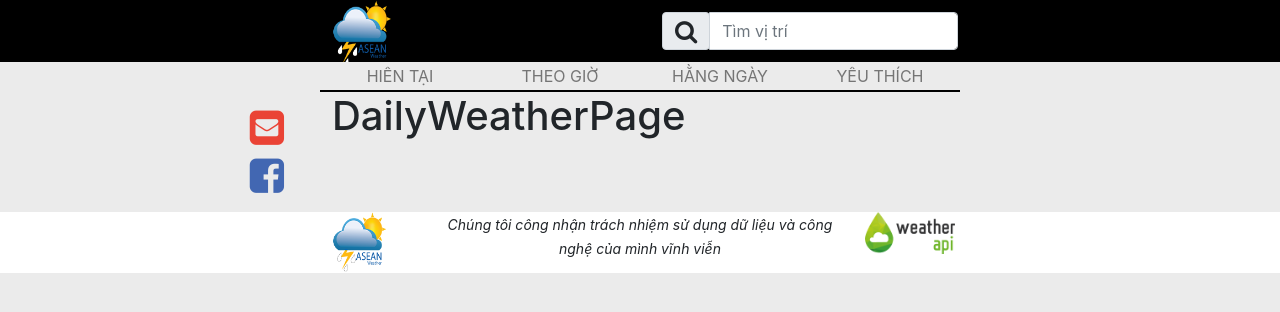
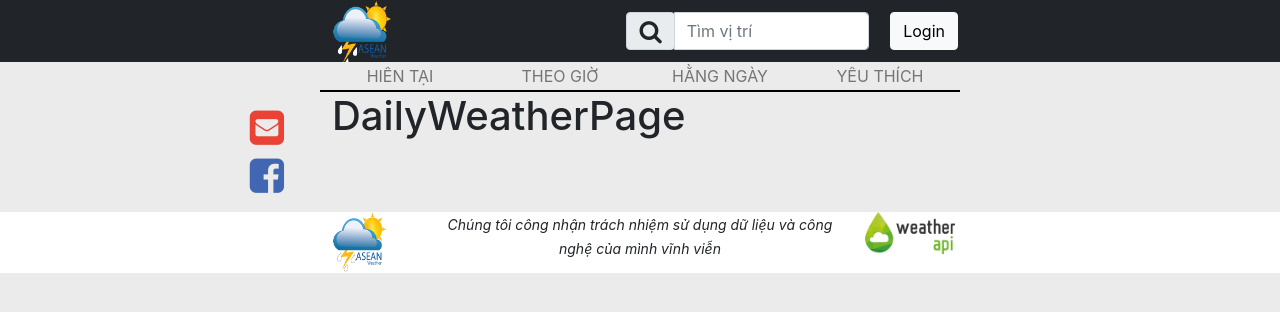
Before and after one commit to Engine194/AseanWeather, a React (Create React App) app: page /main/days in a window 1280 px wide. Shown: the top 312 px of the page. Built offline with nearby package versions, Linux system fonts and the light colour scheme.

Commit message:
add button Login to header and add comments to code

```diff
--- a/src/presentation/components/currentAqi.jsx
+++ b/src/presentation/components/currentAqi.jsx
@@ -2,11 +2,14 @@ import { useEffect } from "react";
 import { Card } from "react-bootstrap";
 import aqi from "../../data/configAQI";
 
+// Thẻ show ra thông tin của chất lượng không khí (AQI)
 const CurrentAqi = ({ current }) => {
+    // Lấy ra chỉ số us-epa-index trong kết quả trả về
     const values = Object.values(current.air_quality);
     const usEpaIndex = values[6];
-    //console.log("111111111111",usEpaIndex);
+
     useEffect(() => {
+        // Đổi màu hiển thị đánh giá AQI tùy vào mức độ ô nhiễm
         aqi.fixColorOfAqi(usEpaIndex, "div.aqi");
     }, []);
 
--- a/src/presentation/components/currentAstronomyMoon.jsx
+++ b/src/presentation/components/currentAstronomyMoon.jsx
@@ -3,6 +3,7 @@ import { moonPhaseToVi } from "../../data/configMoonphase";
 import moonrise from "../../data/weatherImgs/moonrise.png";
 import moonset from "../../data/weatherImgs/moonset.png";
 
+// Thẻ show ra thông tin thiên văn của mặt trăng
 const currentAstronomyMoon = ({astronomy}) => {
     return (
         <>
--- a/src/presentation/components/currentAstronomySun.jsx
+++ b/src/presentation/components/currentAstronomySun.jsx
@@ -2,6 +2,7 @@ import { Card } from "react-bootstrap";
 import sunrise from "../../data/weatherImgs/sunrise.png";
 import sunset from "../../data/weatherImgs/sunset.png";
 
+// Thẻ show ra thông tin thiên văn của mặt trời
 const CurrentAstronomySun = ({ astronomy }) => {
     return (
         <>
--- a/src/presentation/components/currentDetail.jsx
+++ b/src/presentation/components/currentDetail.jsx
@@ -2,9 +2,8 @@ import { Card } from "react-bootstrap";
 import windDirection from "../../data/configWindDirection";
 import '../scss/currentPage.scss';
 
+// Thẻ show ra thông tin chi tiết của thời tiết hiện tại
 const CurrentDetail = ({ current }) => {
-
-
     return (
         <>
             <div className="row mt-3 mb-2">
--- a/src/presentation/layouts/header.jsx
+++ b/src/presentation/layouts/header.jsx
@@ -3,13 +3,14 @@ import logo from "../../data/weatherImgs/logo.png";
 
 const Header = () => {
     return (
-
         <div className="container-fluid">
-            <div className="row rowScssH1">
+            <div className="row bg-dark rowScssH1">
                 <div className="col-1 offset-3">
-                    <img src={logo} width="60" alt="Logo"/>
+                    <img src={logo} width="60" alt="Logo" />
                 </div>
-                <div className="col-3 offset-2">
+                <div className="col-5">
+                    <div className="row">
+                        <div className="col-6 offset-4">
                             <div className="input-group groupScssH1">
                                 <div className="input-group-prepend">
                                     <button className="input-group-text">
@@ -19,9 +20,15 @@ const Header = () => {
                                 <input type="text" className="form-control" placeholder="Tìm vị trí" />
                             </div>
                         </div>
+                        <div className="col-2">
+                            <div className="groupScssH1">
+                                <button className=" btn btn-light login">Login</button>
                             </div>
                         </div>
-
+                    </div>
+                </div>
+            </div>
+        </div>
     );
 }
 
--- a/src/presentation/layouts/navBar.jsx
+++ b/src/presentation/layouts/navBar.jsx
@@ -17,21 +17,25 @@ const NaviBar = ({getMenu}) => {
     })
     const history = useHistory();
 
+    // đặt màu
     const rgba = (index1, index2) => {
         return `rgba(${index1},${index1},${index1},${index2})`;
     }
 
+    // đặt màu
     const rgba4 = (index1, index2, index3, index4) => {
         return `rgba(${index1},${index2},${index3},${index4})`;
     }
 
+    // Click vào menu nào thì nó sẽ đậm lên, chuyển nền trắng và chuyển sang path khác
     const markMenu = (element, path) => {
         document.querySelector(element).style.backgroundColor = rgba(255,1);
         document.querySelector(element).style.color = rgba4(255, 0, 0, 1);
-        document.querySelector(element).style.borderBottomColor =  rgba4(255, 0, 0, 1);
+        // document.querySelector(element).style.borderBottomColor =  rgba4(255, 0, 0, 1);
         history.push(path);
     }
 
+    // bỏ chọn element thì nó sẽ chuyển sang màu nền và nhạt đi
     const unmarkMenu = (element) => {
         document.querySelector(element).style.backgroundColor = rgba(235, 1);
         document.querySelector(element).style.color = rgba(0, 0.5);
@@ -82,7 +86,7 @@ const NaviBar = ({getMenu}) => {
         markMenu("button.btnJS4","/home");
     }
 
-    // Đưa action vào useEffect với đk thay đổi is*Clicked thì mới chạy
+    // Đưa action vào useEffect với đk thay đổi is*Clicked *=1,2,3,4 thì mới chạy
     useEffect(() => {
         // Ban đầu khi tải lại trang, mặc định sẽ chọn vào current(menu1)
         if (!is1Clicked
@@ -104,7 +108,7 @@ const NaviBar = ({getMenu}) => {
             })
         }
 
-        // gọi action lấy danh sách menu đã được chọn
+        // gọi action đưa danh sách menu đã được chọn và store
         getMenu(payload);
     }, [is1Clicked, is2Clicked, is3Clicked, is4Clicked]);
 
--- a/src/presentation/scss/header.scss
+++ b/src/presentation/scss/header.scss
@@ -1,11 +1,9 @@
 $disH1: 62px;
-$bgH1: rgba(0,0,0,1);
 $fontSizeH1: 24px;
 $fontSizeH2: 12px;
 
 .rowScssH1 {
     height: $disH1;
-    background-color: $bgH1;
 }
 
 .searchScssH1 {
@@ -14,6 +12,11 @@ $fontSizeH2: 12px;
 
 .groupScssH1 {
     margin-top: $fontSizeH2;
-    position: "relative";
-    left: 10px;
+    float: right;
+    margin-right: -10px;
 }
+
+.login:hover {
+    color: white !important;
+    background-color: rgb(156,34,93) !important;
+}
```
Also changed, not shown: src/presentation/components/currentMain.jsx (+7 -0 lines), src/presentation/pages/currentWeatherPage.jsx (+7 -3 lines). Lines whose indentation alone changed are shown as unchanged.
